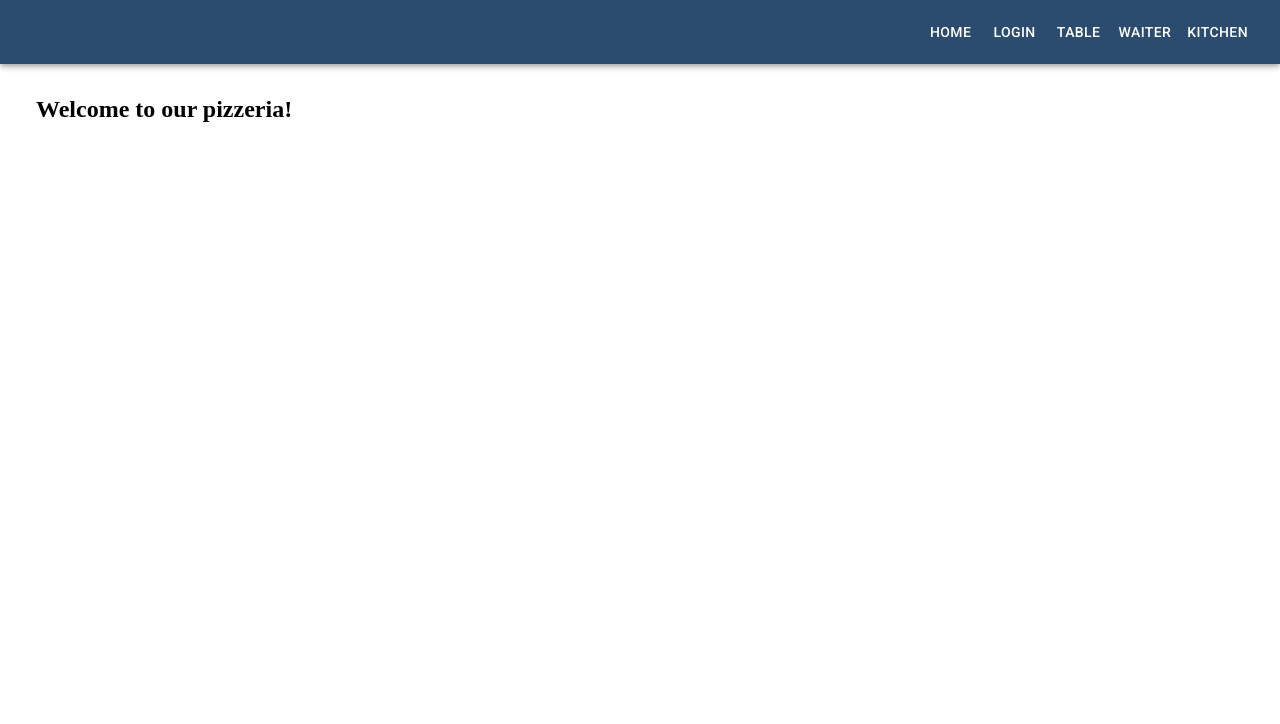
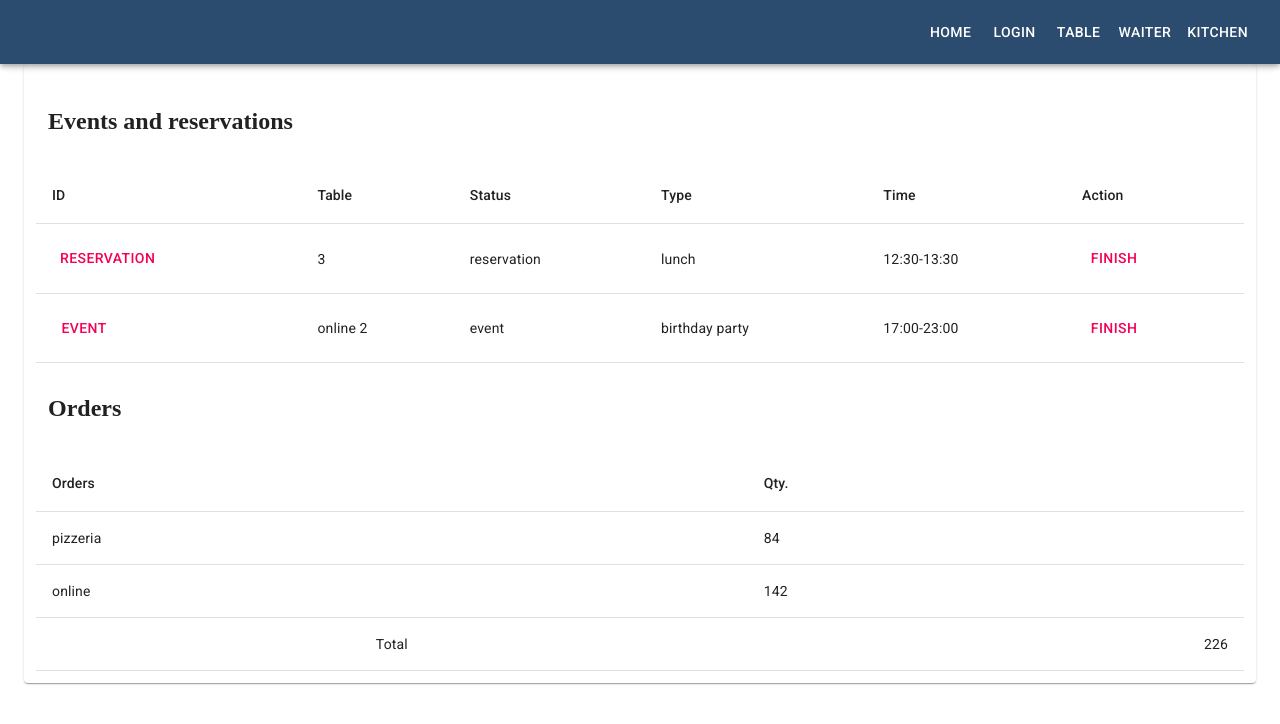
Before and after one commit to lukas1474/pizzeria-portal, a React (Create React App) app: page / in a window 1280 px wide. Shown: the top 724 px of the page. Built offline with nearby package versions, Linux system fonts and the light colour scheme.

Commit message:
add homepage view

```diff
--- a/src/components/views/Homepage/Homepage.js
+++ b/src/components/views/Homepage/Homepage.js
@@ -1,15 +1,109 @@
 import React from 'react';
-// import PropTypes from 'prop-types';
 import styles from './Homepage.module.scss';
+import Table from '@material-ui/core/Table';
+import TableBody from '@material-ui/core/TableBody';
+import TableCell from '@material-ui/core/TableCell';
+import TableHead from '@material-ui/core/TableHead';
+import TableRow from '@material-ui/core/TableRow';
+import Paper from '@material-ui/core/Paper';
+import Button from '@material-ui/core/Button';
+
+const demoContent = [
+  { id: 'reservation', status: 'reservation', table: 3, type: 'lunch', time: '12:30-13:30' },
+  { id: 'event', status: 'event', table: 'online 2', type: 'birthday party', time: '17:00-23:00' },
+];
+
+const demoContent2 = [
+  { id: 'pizzeria', quantity: 84 },
+  { id: 'online', quantity: 142 },
+];
+
+const renderActions = status => {
+  switch (status) {
+    case 'reservation':
+      return (
+        <Button color="secondary">finish</Button>
+      );
+    case 'event':
+      return (
+        <Button color="secondary">finish</Button>
+      );
+    default:
+      return null;
+  }
+};
 
 const Homepage = () => (
-  <div className={styles.component}>
-    <h2>Welcome to our pizzeria!</h2>
-  </div>
+  <main>
+    <Paper className={styles.component}>
+      <div className={styles.component}>
+        <h2>Events and reservations</h2>
+      </div>
+      <Table>
+        <TableHead>
+          <TableRow>
+            <TableCell>ID</TableCell>
+            <TableCell>Table</TableCell>
+            <TableCell>Status</TableCell>
+            <TableCell>Type</TableCell>
+            <TableCell>Time</TableCell>
+            <TableCell>Action</TableCell>
+          </TableRow>
+        </TableHead>
+        <TableBody>
+          {demoContent.map(row => (
+            <TableRow key={row.id}>
+              <TableCell>
+                {row.id && (
+                  <Button color="secondary">
+                    {row.id}
+                  </Button>
+                )}
+              </TableCell>
+              <TableCell component="th" scope="row">
+                {row.table}
+              </TableCell>
+              <TableCell>
+                {row.status}
+              </TableCell>
+              <TableCell>
+                {row.type}
+              </TableCell>
+              <TableCell>
+                {row.time}
+              </TableCell>
+              <TableCell>
+                {renderActions(row.status)}
+              </TableCell>
+            </TableRow>
+          ))}
+        </TableBody>
+      </Table>
+      <div className={styles.component}>
+        <h2>Orders</h2>
+      </div>
+      <Table aria-label="spanning table">
+        <TableHead>
+          <TableRow>
+            <TableCell>Orders</TableCell>
+            <TableCell >Qty.</TableCell>
+          </TableRow>
+        </TableHead>
+        <TableBody colSpan={2}>
+          {demoContent2.map((row) => (
+            <TableRow key={row.id}>
+              <TableCell>{row.id}</TableCell>
+              <TableCell>{row.quantity}</TableCell>
+            </TableRow>
+          ))}
+          <TableRow>
+            <TableCell align="center">Total</TableCell>
+            <TableCell align="right">226 </TableCell>
+          </TableRow>
+        </TableBody>
+      </Table>
+    </Paper>
+  </main>
 );
 
-// Homepage.propTypes = {
-//   children: PropTypes.node,
-// };
-
 export default Homepage;
```
